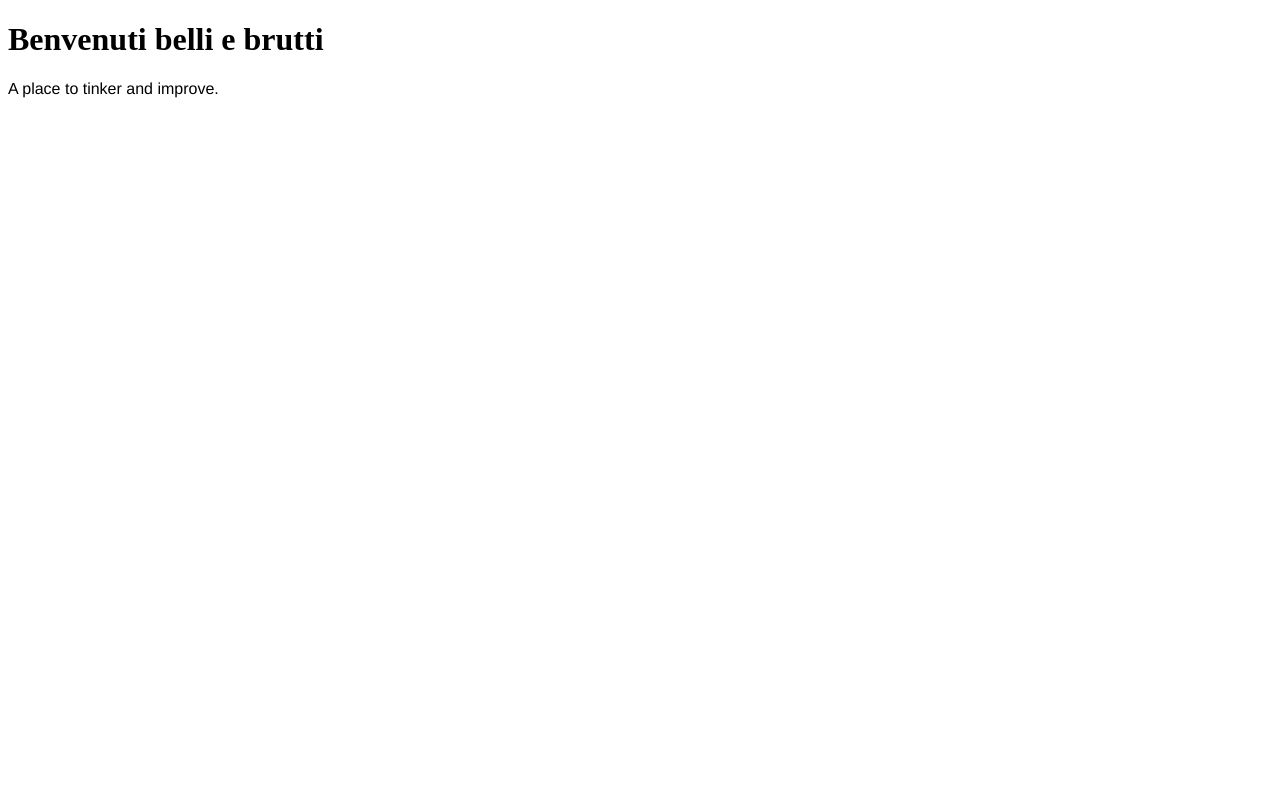
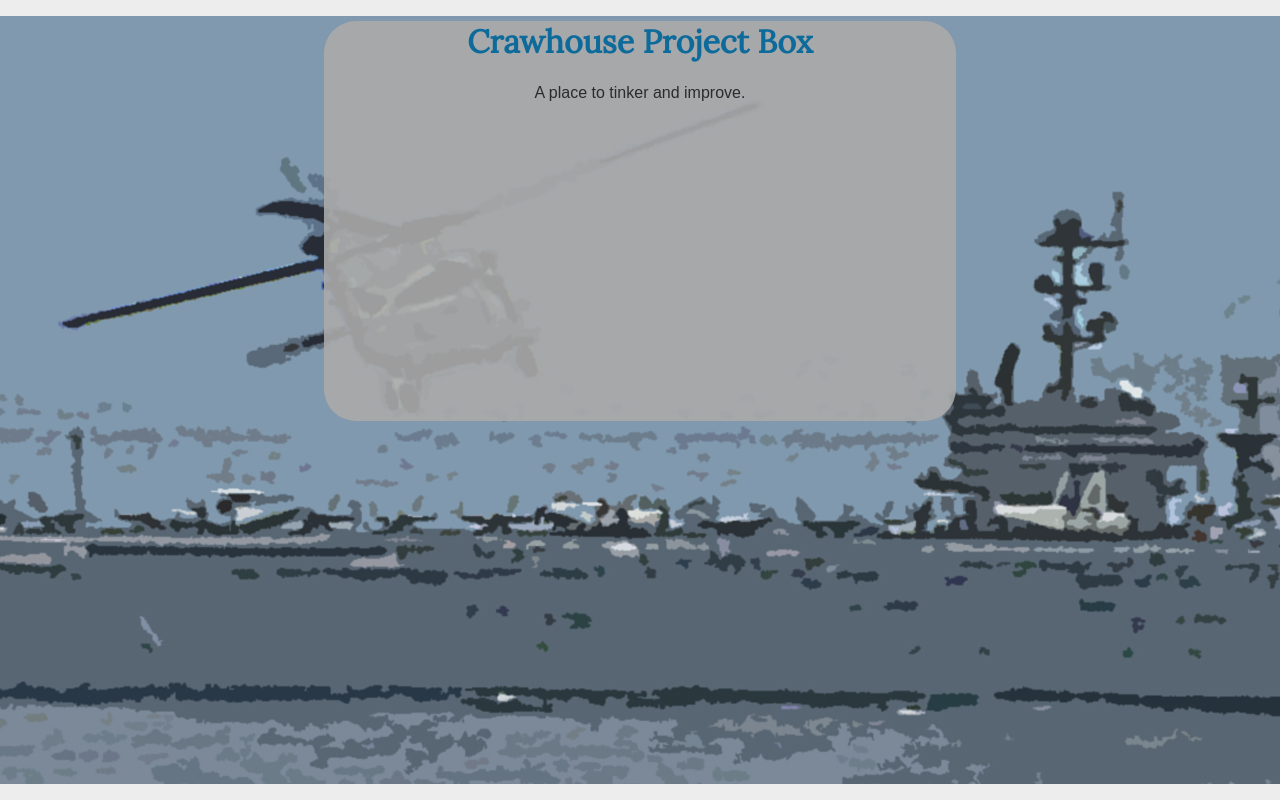
Before and after one commit to scottpcrawford/scottpcrawford.github.io, a plain HTML site: page index.html in a window 1280 px wide. Drawn offline with nearby package versions, Linux system fonts and the light colour scheme; a web font is replaced by a local one.

Commit message:
Updated CSS, Added Pics

```diff
--- a/index.html
+++ b/index.html
@@ -2,7 +2,10 @@
 <html>
 <head>
 <link rel="stylesheet" type="text/css" href="style.css" >
+<!-- Add google fonts & JQuery -->
+<link href='http://fonts.googleapis.com/css?family=News+Cycle|Lora|Julius+Sans+One' rel='stylesheet' type='text/css'>
 <script src="http://ajax.googleapis.com/ajax/libs/jquery/1.11.1/jquery.min.js" ></script>
+<!-- Load my own stylesheets -->
 <script type="text/javascript" src="script.js"></script>
 
 <title> Crawhouse Project Box </title>
@@ -10,8 +13,10 @@
 
 
 <body>
-<h1>Benvenuti belli e brutti</h1>
+<div id="mainpage">
+<h1>Crawhouse Project Box</h1>
 <p>A place to tinker and improve.</p>
+</div>
 </body>
 
 </html>
--- a/style.css
+++ b/style.css
@@ -1,4 +1,31 @@
 p{
-	font-family: Helvetica, cursive;
+	font-family: 'News Cycle', sans-serif;
+	color: #202020;
+	text-align: center;
 
 }
+
+h1{
+	font-family: 'Lora', 'Julius Sans One', sans-serif;
+	color: #006699;
+	text-align: center
+	}
+
+body{
+	background-color: #ededed;
+	background-image: url("pics/helo_cutout3.jpg");
+	background-attachment: fixed;
+	background-position: center;
+	background-repeat: no-repeat;
+	}
+
+#mainpage{
+	background-color: #aaaaaa;
+	opacity: 0.9;
+	position: center;
+	width: 50%;
+	height: 400px;
+	margin: 0px auto;
+	border-radius: 2em;
+	z-index: 1;
+	}
```
Also changed, not shown: pics/helo_cutout3.jpg (added).
